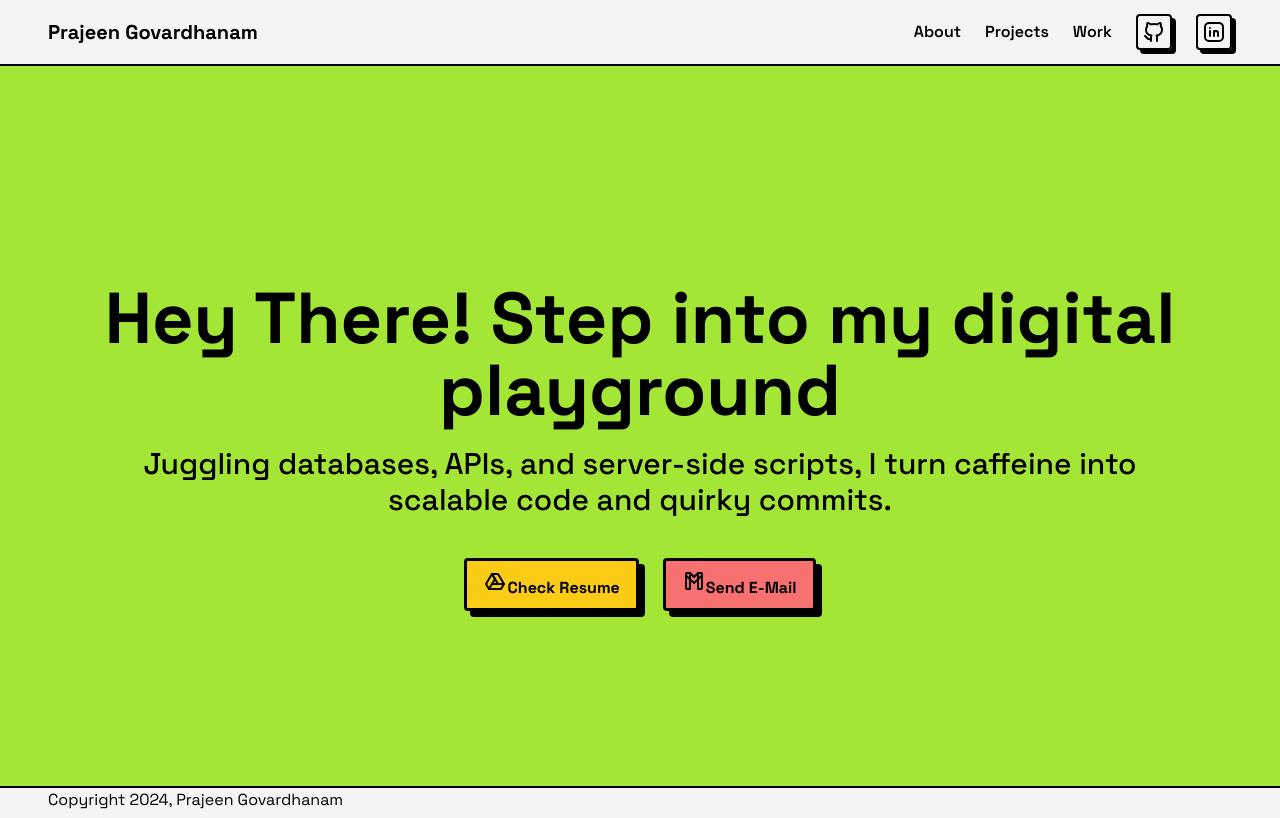
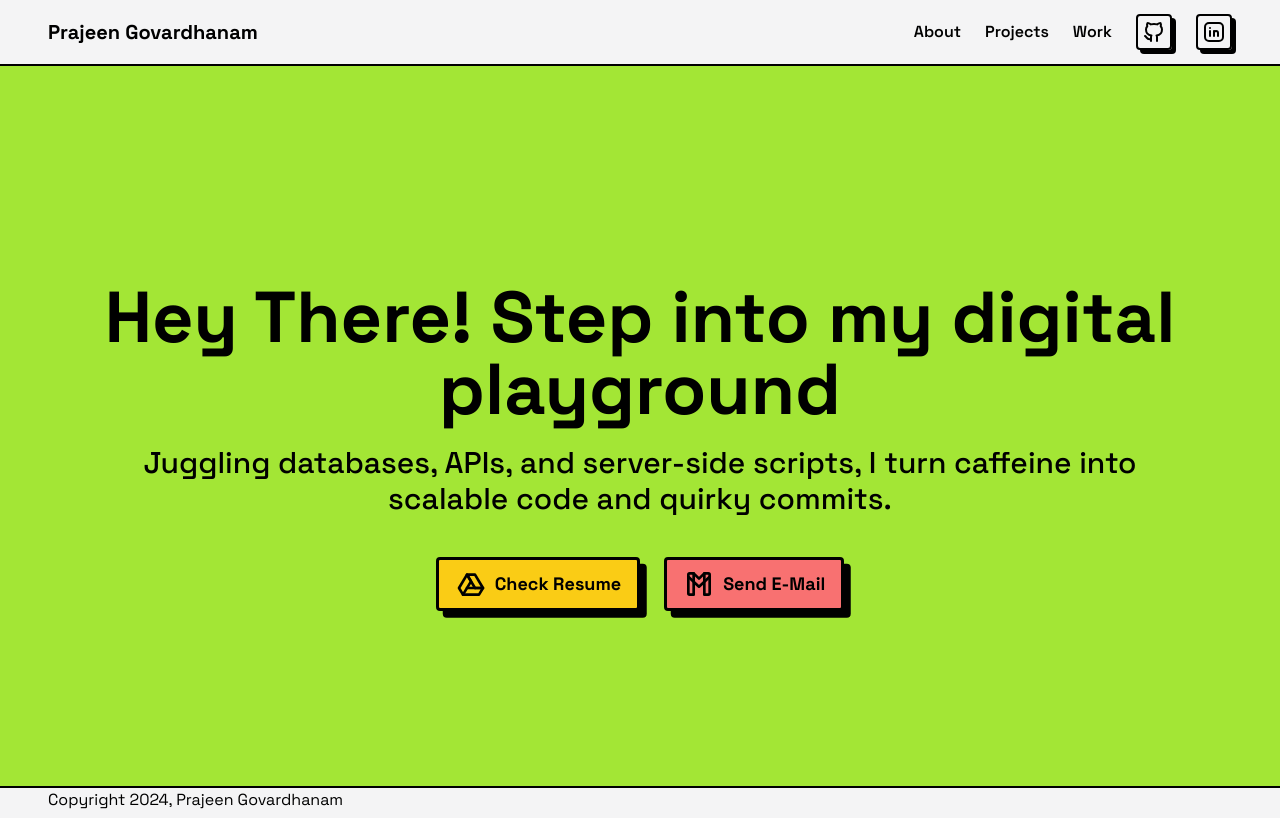
Before and after one commit to PrajeenRG/personal-website, a SvelteKit app: page / in a window 1280 px wide. Built offline with nearby package versions, Linux system fonts and the light colour scheme.

Commit message:
:lipstick: Adjust alignment of button contents
Signed-off-by: Prajeen Govardhanam <contact@prajeen.com>

```diff
--- a/src/routes/+page.svelte
+++ b/src/routes/+page.svelte
@@ -12,15 +12,20 @@
 			quirky commits.
 		</p>
 	</div>
-	<div class="flex flex-row gap-6 text-center">
+	<div class="flex flex-row gap-6 text-center text-lg">
 		<a
 			class="rounded border-[3px] border-black shadow-xy-3 px-4 py-2 font-bold bg-yellow-400 transition-shadow hover:shadow-xy-1"
-			href="/resume.pdf"><span class="inline-block"><IconBrandGoogleDrive /></span>Check Resume</a
+			href="/resume.pdf"
+			><span class="flex flex-row gap-2 place-items-center justify-between"
+				><IconBrandGoogleDrive size={32} />Check Resume</span
+			></a
 		>
 		<a
 			class="rounded border-[3px] border-black shadow-xy-3 px-4 py-2 font-bold bg-red-400 transition-shadow hover:shadow-xy-1"
 			href="mailto:jdoe@example.com"
-			><span class="inline-block"><IconBrandGmail /></span>Send E-Mail</a
+			><span class="flex flex-row gap-2 place-items-center justify-between"
+				><IconBrandGmail size={32} />Send E-Mail</span
+			></a
 		>
 	</div>
 </div>
```
